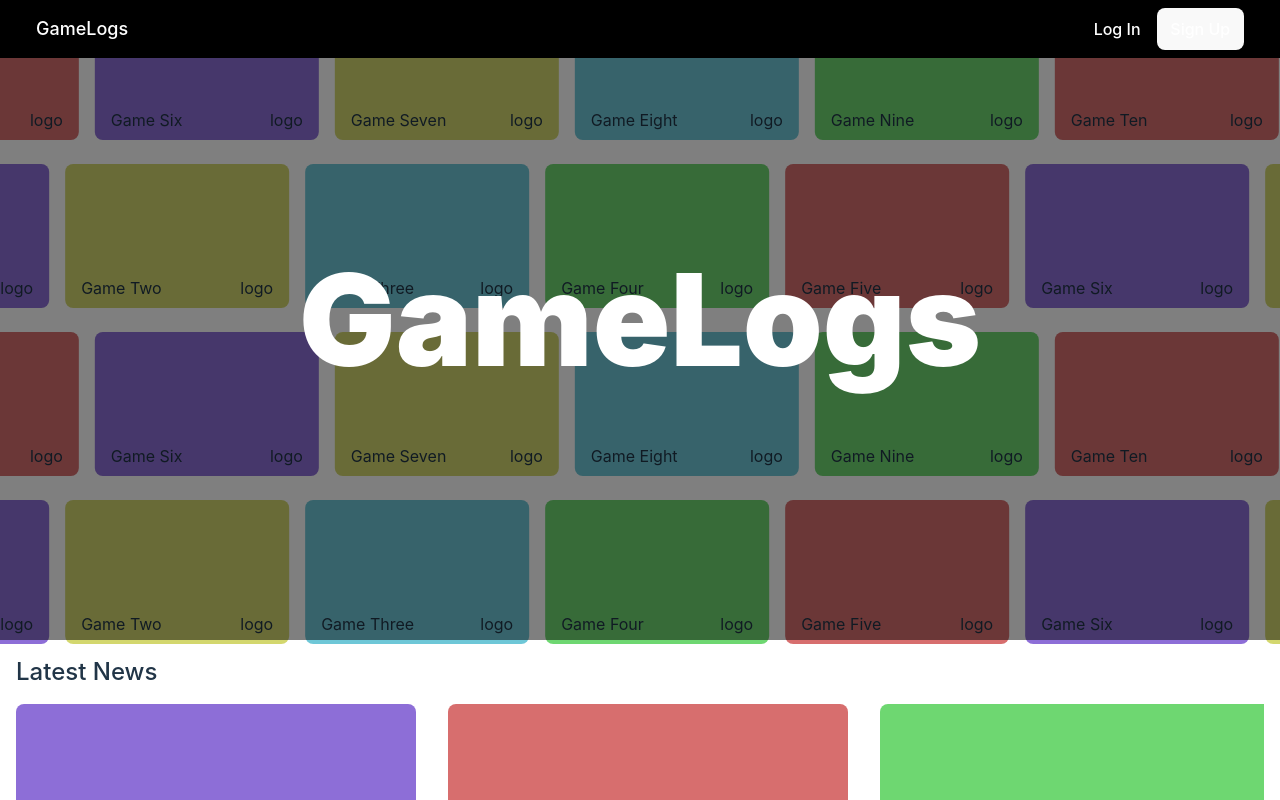
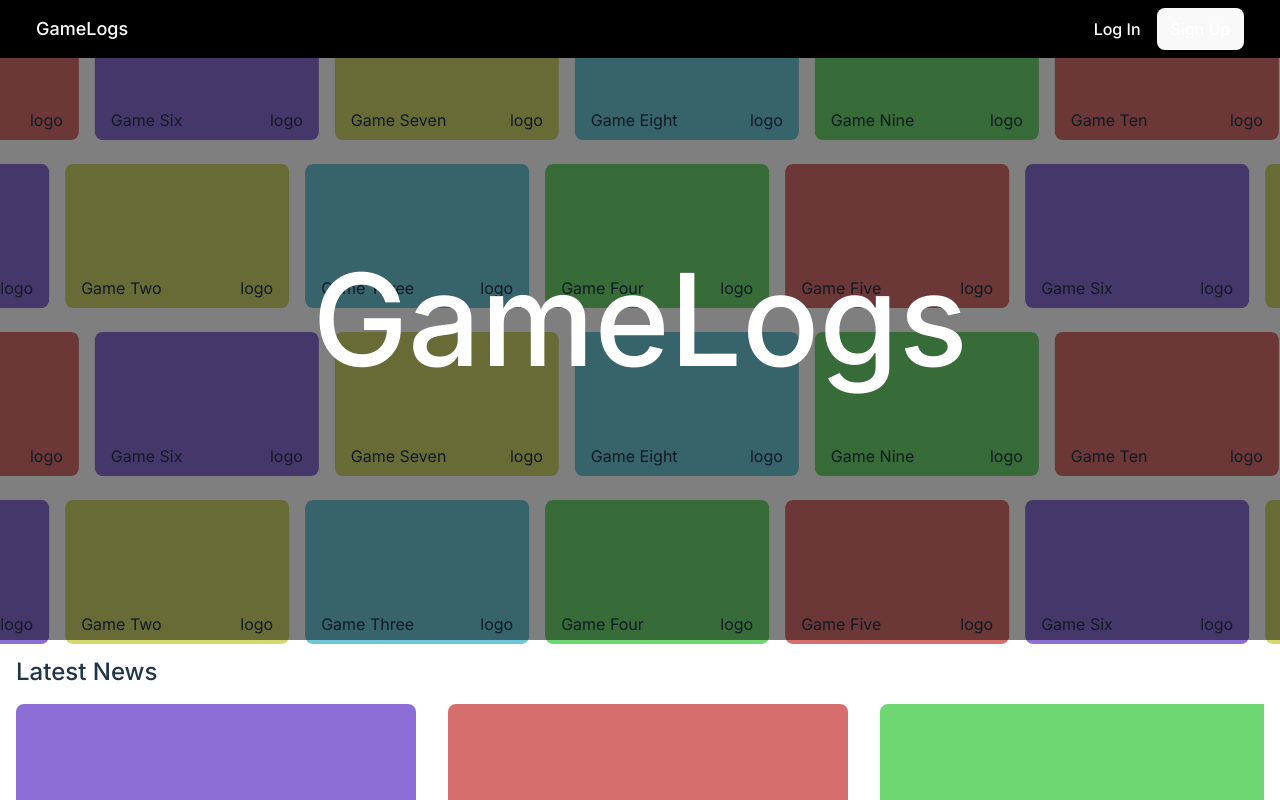
Before and after one commit to GT-WebDev-GameLogs/gamelogs, a React (Vite) app in the folder gamelogs-client/: page / in a window 1280 px wide. Built offline with nearby package versions, Linux system fonts and the light colour scheme.

Commit message:
added Inter font

```diff
--- a/gamelogs-client/src/index.css
+++ b/gamelogs-client/src/index.css
@@ -1,3 +1,5 @@
+@import url('https://fonts.googleapis.com/css2?family=Inter:wght@400;500&display=swap');
+
 @tailwind base;
 @tailwind components;
 @tailwind utilities;
@@ -56,7 +58,7 @@
   padding: 0.5em 0.8em;
   font-size: 1em;
   font-weight: 500;
-  font-family: inherit;
+  font-family: 'Inter';
   background-color: #2B1E5A;
   cursor: pointer;
 }
```
